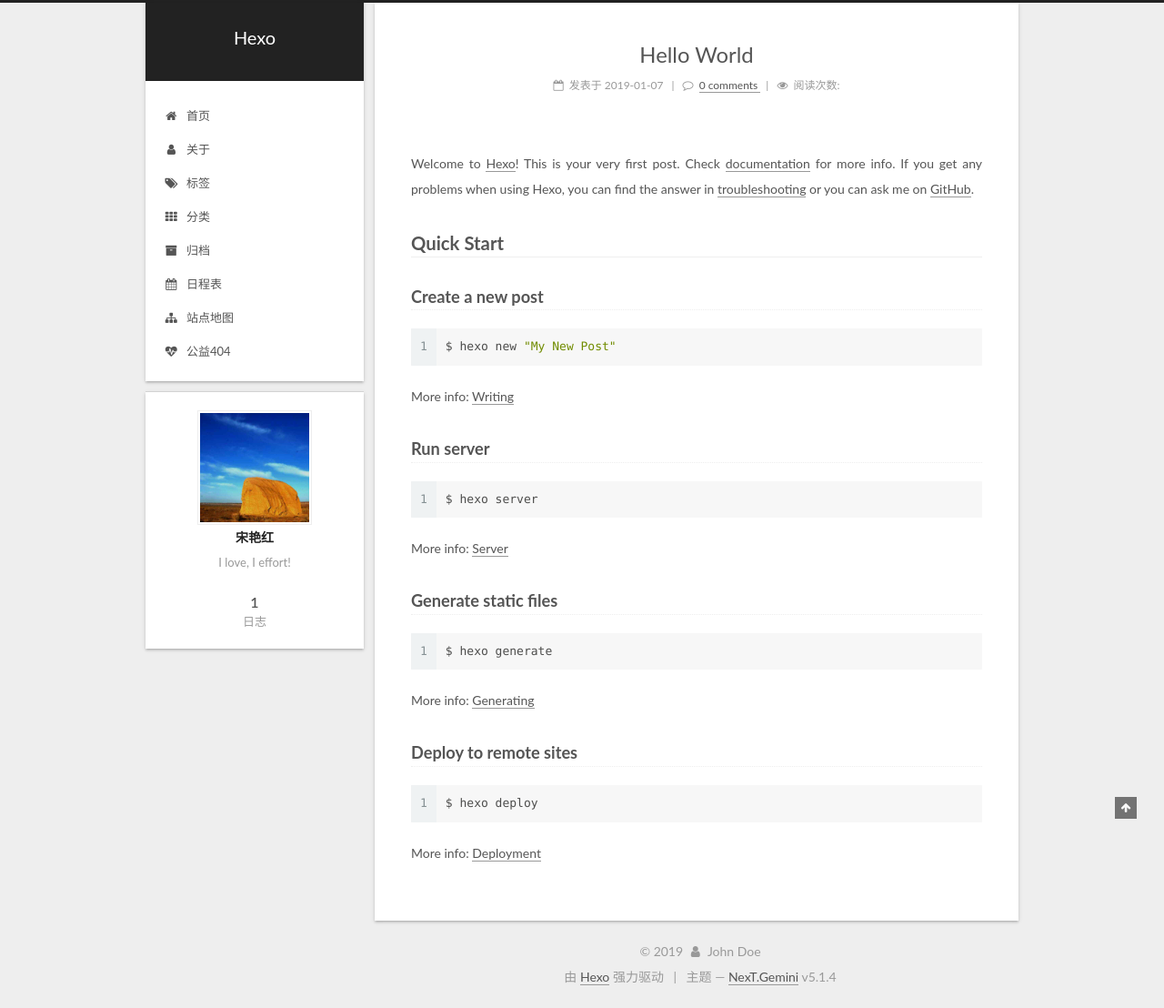
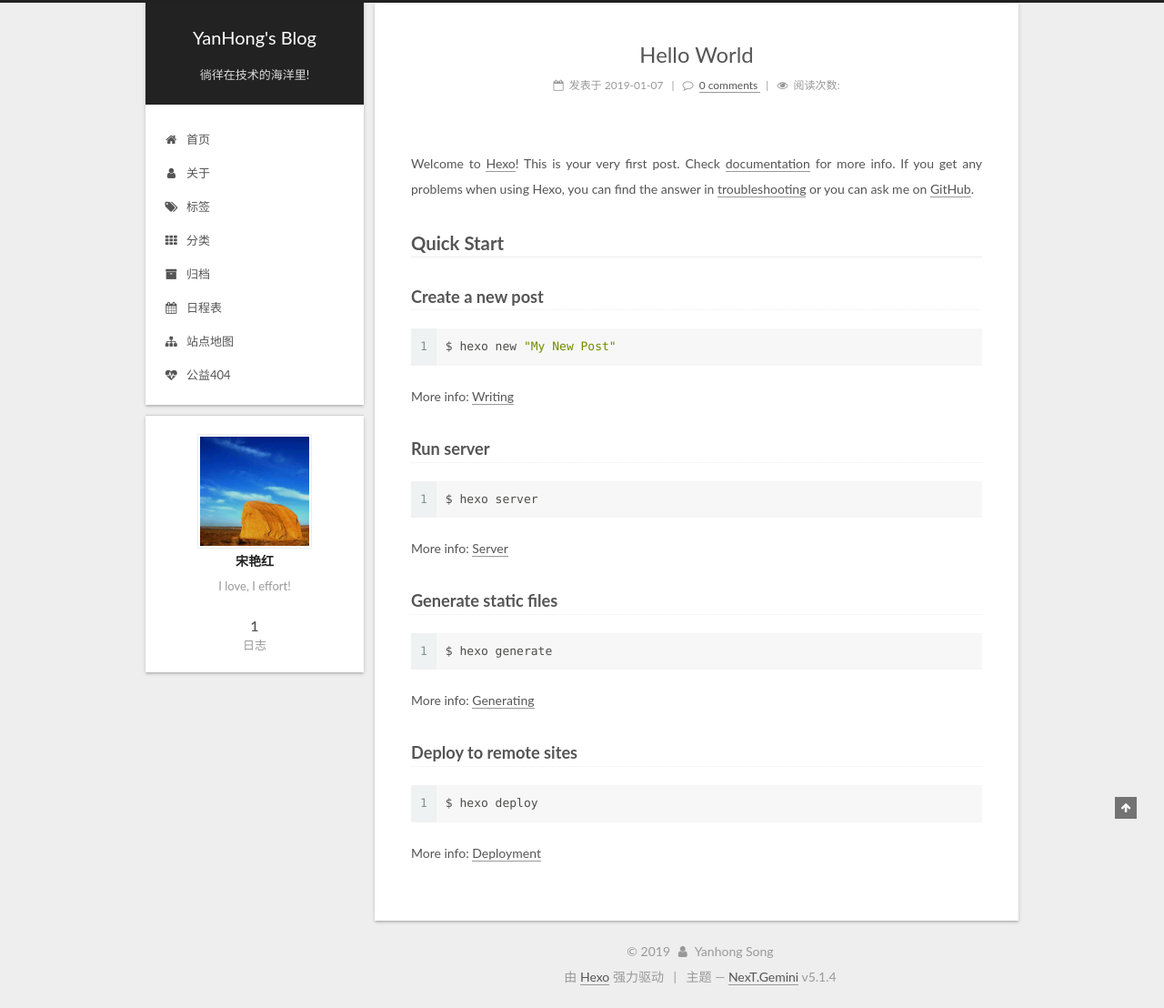
Before and after one commit to zuster/home, a plain HTML site: page index.html in a window 1280 px wide. Shown: the whole page at 91% size. Drawn offline with Linux system fonts and the light colour scheme; a script that the page names is missing.

Commit message:
Site updated: 2019-01-08 00:13:24

```diff
--- a/css/main.css
+++ b/css/main.css
@@ -1859,7 +1859,7 @@ pre .javascript .function {
   width: 4px;
   height: 4px;
   border-radius: 50%;
-  background: #fff;
+  background: #b6677f;
 }
 .links-of-blogroll {
   font-size: 13px;
--- a/index.html
+++ b/index.html
@@ -82,13 +82,14 @@
 
 
 
+<meta name="keywords" content="Java,Python,大数据">
 <meta property="og:type" content="website">
-<meta property="og:title" content="Hexo">
+<meta property="og:title" content="YanHong&#39;s Blog">
 <meta property="og:url" content="http://yoursite.com/index.html">
-<meta property="og:site_name" content="Hexo">
+<meta property="og:site_name" content="YanHong&#39;s Blog">
 <meta property="og:locale" content="zh-Hans">
 <meta name="twitter:card" content="summary">
-<meta name="twitter:title" content="Hexo">
+<meta name="twitter:title" content="YanHong&#39;s Blog">
 
 
 
@@ -124,7 +125,7 @@
 
 
 
-  <title>Hexo</title>
+  <title>YanHong's Blog</title>
 
 <script>
   window.fbAsyncInit = function() {
@@ -183,12 +184,12 @@
     <div class="custom-logo-site-title">
       <a href="/" class="brand" rel="start">
         <span class="logo-line-before"><i></i></span>
-        <span class="site-title">Hexo</span>
+        <span class="site-title">YanHong's Blog</span>
         <span class="logo-line-after"><i></i></span>
       </a>
     </div>
 
-        <p class="site-subtitle"></p>
+        <p class="site-subtitle">徜徉在技术的海洋里!</p>
 
   </div>
 
@@ -329,7 +330,7 @@
     </span>
 
     <span hidden itemprop="publisher" itemscope="" itemtype="http://schema.org/Organization">
-      <meta itemprop="name" content="Hexo">
+      <meta itemprop="name" content="YanHong's Blog">
     </span>
 
 
@@ -549,7 +550,7 @@
   <span class="with-love">
     <i class="fa fa-user"></i>
   </span>
-  <span class="author" itemprop="copyrightHolder">John Doe</span>
+  <span class="author" itemprop="copyrightHolder">Yanhong Song</span>
 
 
 </div>
```
Also changed, not shown: 2019/01/07/hello-world/index.html (+7 -6 lines), archives/2019/01/index.html (+8 -7 lines), archives/2019/index.html (+8 -7 lines), archives/index.html (+8 -7 lines).
